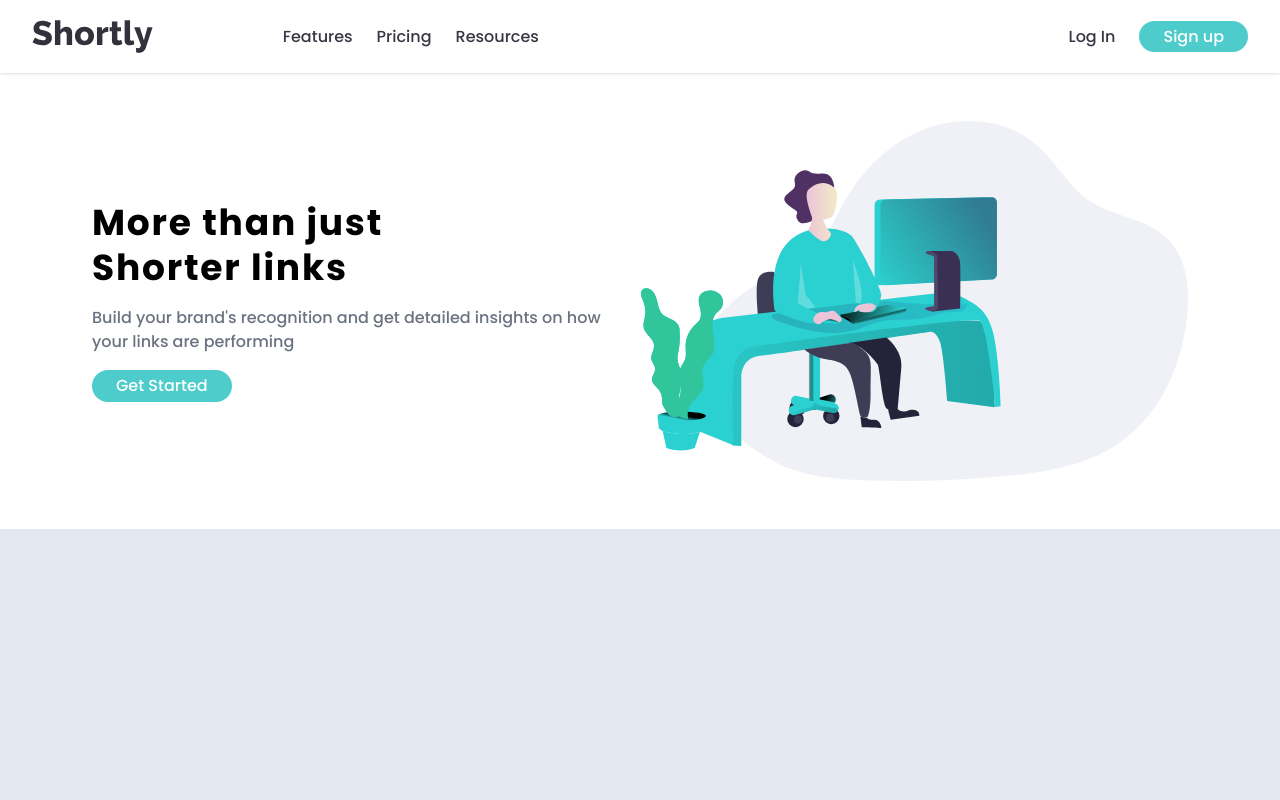
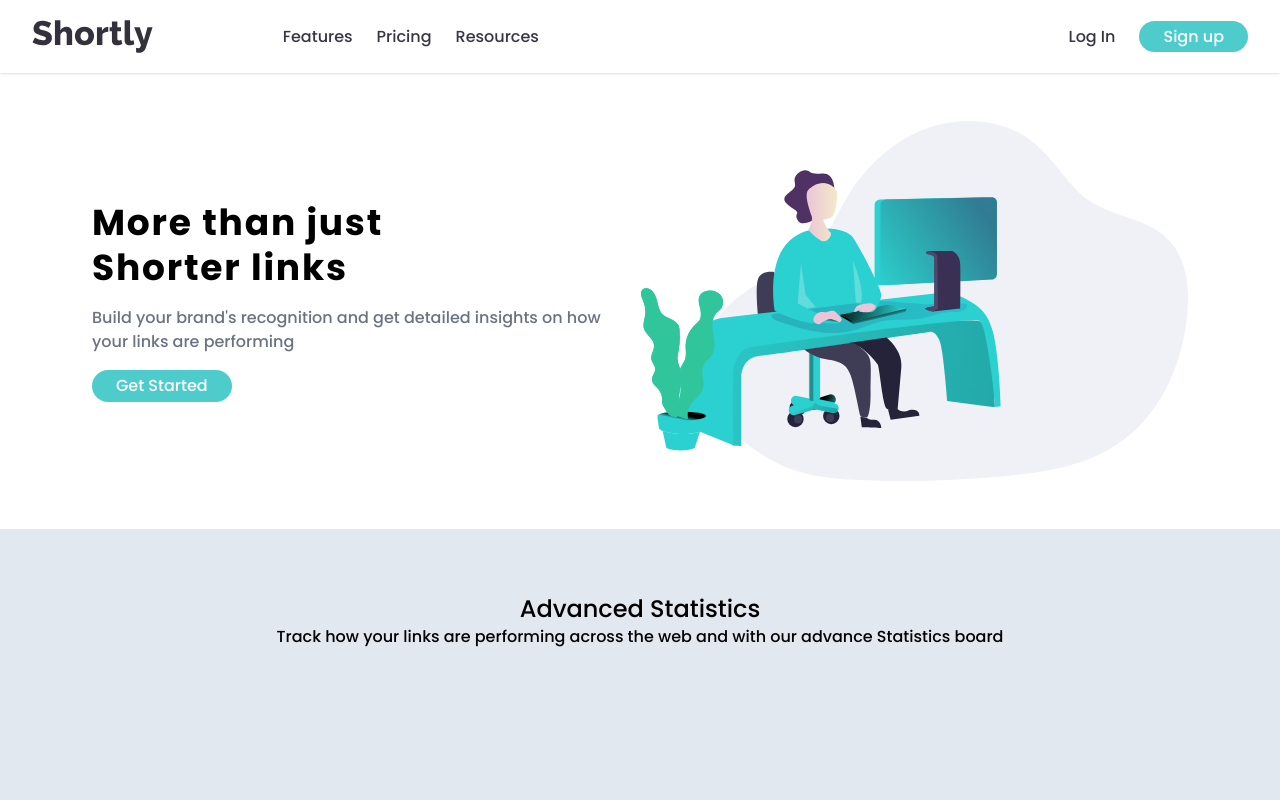
Before and after one commit to Alice2212/url-shortening-app, a React (Create React App) app: page / in a window 1280 px wide. Shown: the top 800 px of the page. Built offline with nearby package versions, Linux system fonts and the light colour scheme.

Commit message:
advance section

```diff
--- a/src/components/Advance.jsx
+++ b/src/components/Advance.jsx
@@ -9,7 +9,13 @@ const Advance = () => {
       <section className="advance-wrapper bg-slate-200">
         <div className="max-width py-16">
           {/* advance title */}
-
+          <div className="text-center">
+            <h2 className="text-bold text-2xl">Advanced Statistics</h2>
+            <p>
+              Track how your links are performing across the web and with our
+              advance Statistics board
+            </p>
+          </div>
           {/* advance cards */}
           <div></div>
         </div>
```
